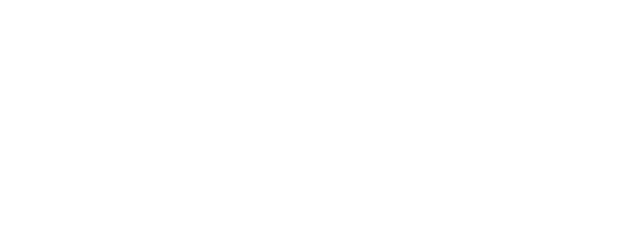
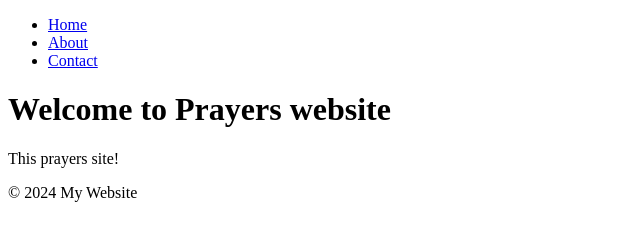
Before and after one commit to vikrantshroti/hindu-prayers, a plain HTML site: page index.html in a window 1280 px wide. Shown: the whole page, without its empty margins (0-640 px from the left). Drawn offline with Linux system fonts and the light colour scheme.

Commit message:
updated index page

```diff
--- a/index.html
+++ b/index.html
@@ -1,2 +1,27 @@
-<html>
+<!DOCTYPE html>
+<html lang="en">
+<head>
+    <meta charset="UTF-8">
+    <meta name="viewport" content="width=device-width, initial-scale=1.0">
+    <title>Prayers Pages Site</title>
+    <link rel="stylesheet" href="style.css">
+</head>
+<body>
+    <header>
+        <nav>
+            <ul>
+                <li><a href="index.html">Home</a></li>
+                <li><a href="about.html">About</a></li>
+                <li><a href="contact.html">Contact</a></li>
+            </ul>
+        </nav>
+    </header>
+    <main>
+        <h1>Welcome to Prayers website</h1>
+        <p>This prayers site!</p>
+    </main>
+    <footer>
+        <p>© 2024 My Website</p>
+    </footer>
+</body>
 </html>
```
Also changed, not shown: style.css (added).
